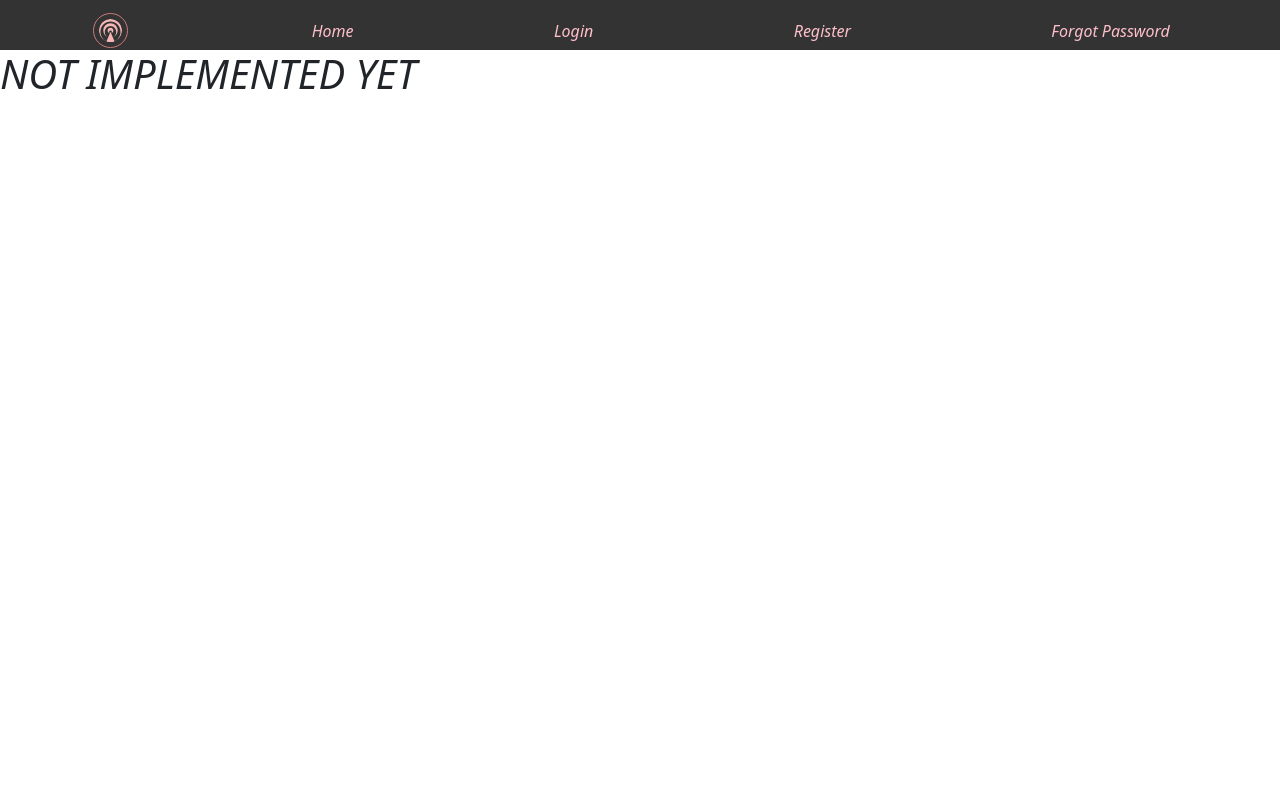
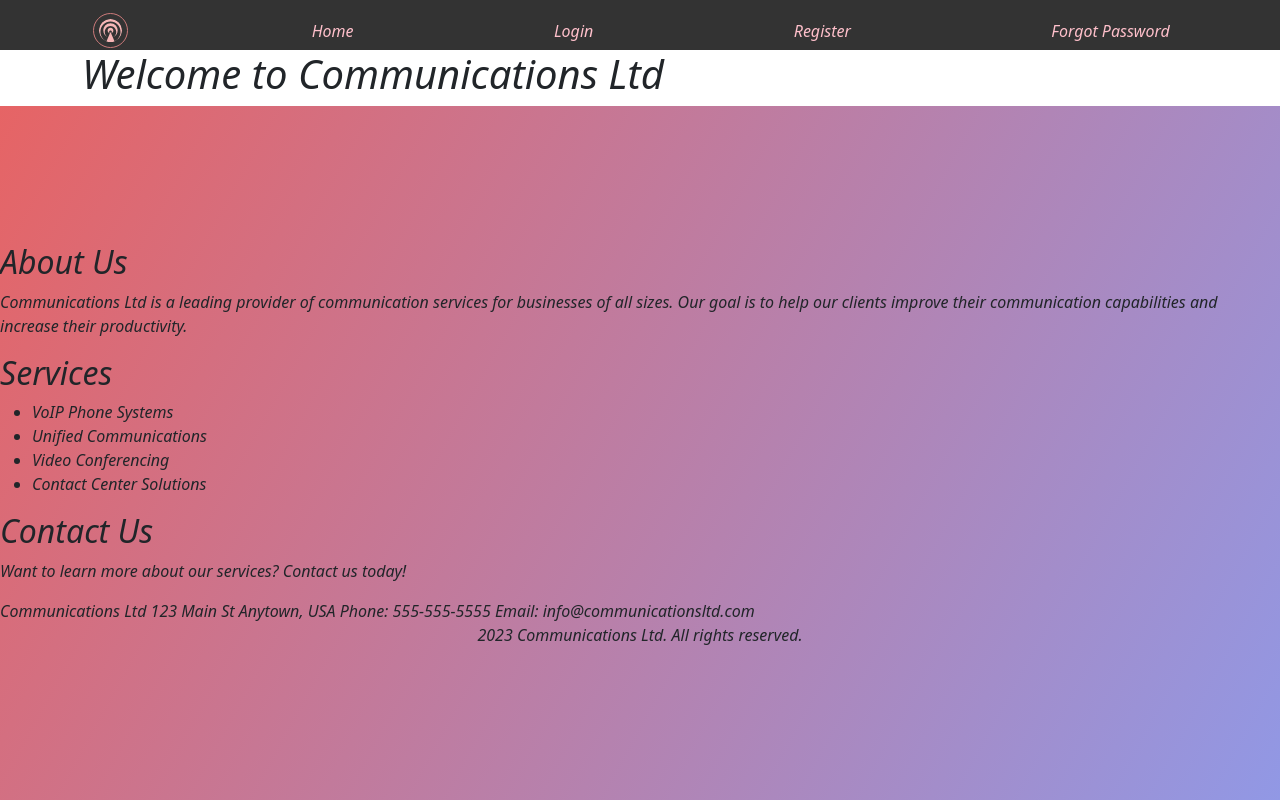
Before and after one commit to darkolol9/Communication_ltd, a React (Vite) app in the folder client/: page / in a window 1280 px wide. Built offline with nearby package versions, Linux system fonts and the light colour scheme.

Commit message:
added content to homepage

```diff
--- a/client/src/App.css
+++ b/client/src/App.css
@@ -44,3 +44,7 @@ body {
   color: white;
   border-bottom: 0;
 }
+
+.col {
+  flex-direction: column;
+}
--- a/client/src/App.jsx
+++ b/client/src/App.jsx
@@ -6,6 +6,7 @@ import Register from "./Pages/Register/Register";
 import NavBar from "./components/NavBar";
 import Loading from "./components/Loading";
 import { useEffect, useState } from "react";
+import HomePage from "./Pages/HomePage/HomePage";
 
 function App() {
   const [loading, setLoading] = useState(false);
@@ -25,7 +26,7 @@ function App() {
           <Loading />
         ) : (
           <Routes>
-            <Route path="*" element={<h1>NOT IMPLEMENTED YET</h1>} />
+            <Route path="/" element={<HomePage />} />
             <Route path="/login" element={<LoginPage />} />
             <Route path="/forgot_password" element={<ChangePassword />} />
             <Route path="/register" element={<Register />} />
--- /dev/null
+++ b/client/src/Pages/HomePage/HomePage.jsx
@@ -0,0 +1,39 @@
+import React from "react";
+
+const HomePage = () => {
+  return (
+    <>
+      <header className="container">
+        <h1>Welcome to Communications Ltd</h1>
+      </header>
+      <div className="container-wrap col">
+        <div>
+          <h2>About Us</h2>
+          <p>
+            Communications Ltd is a leading provider of communication services
+            for businesses of all sizes. Our goal is to help our clients improve
+            their communication capabilities and increase their productivity.
+          </p>
+          <h2>Services</h2>
+          <ul>
+            <li>VoIP Phone Systems</li>
+            <li>Unified Communications</li>
+            <li>Video Conferencing</li>
+            <li>Contact Center Solutions</li>
+          </ul>
+          <h2>Contact Us</h2>
+          <p>Want to learn more about our services? Contact us today!</p>
+          <div>
+            Communications Ltd 123 Main St Anytown, USA Phone: 555-555-5555
+            Email: info@communicationsltd.com
+          </div>
+        </div>
+        <footer>
+          <p>2023 Communications Ltd. All rights reserved.</p>
+        </footer>
+      </div>
+    </>
+  );
+};
+
+export default HomePage;
```
Also changed, not shown: client/src/Pages/HomePage/HomePage.css (added).
